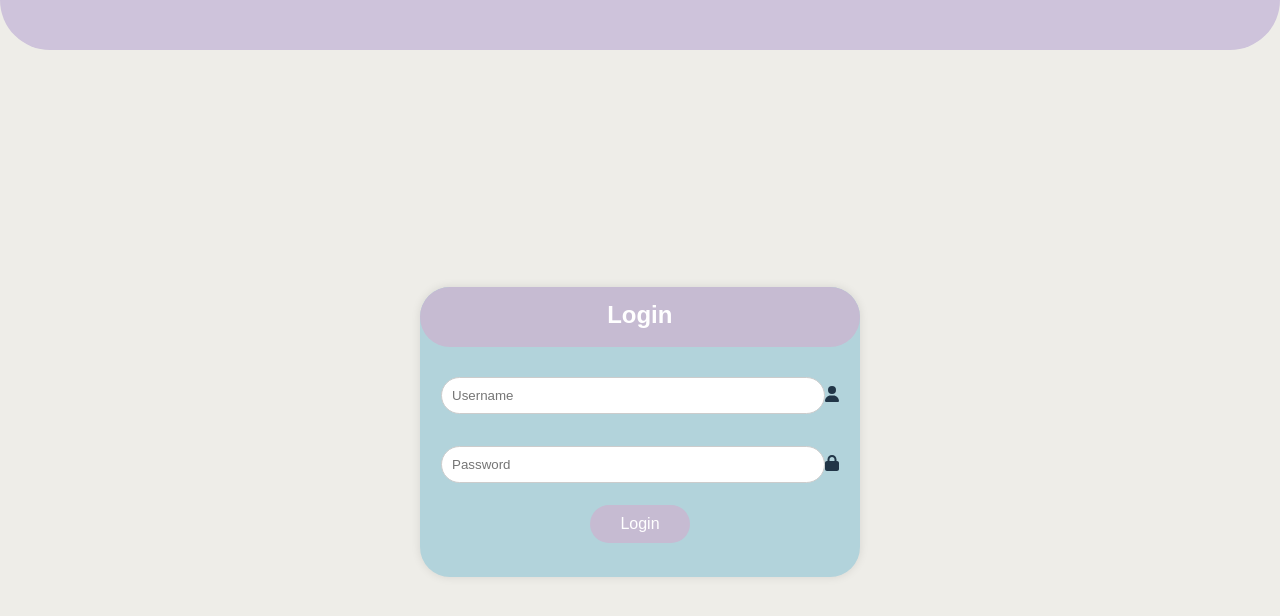
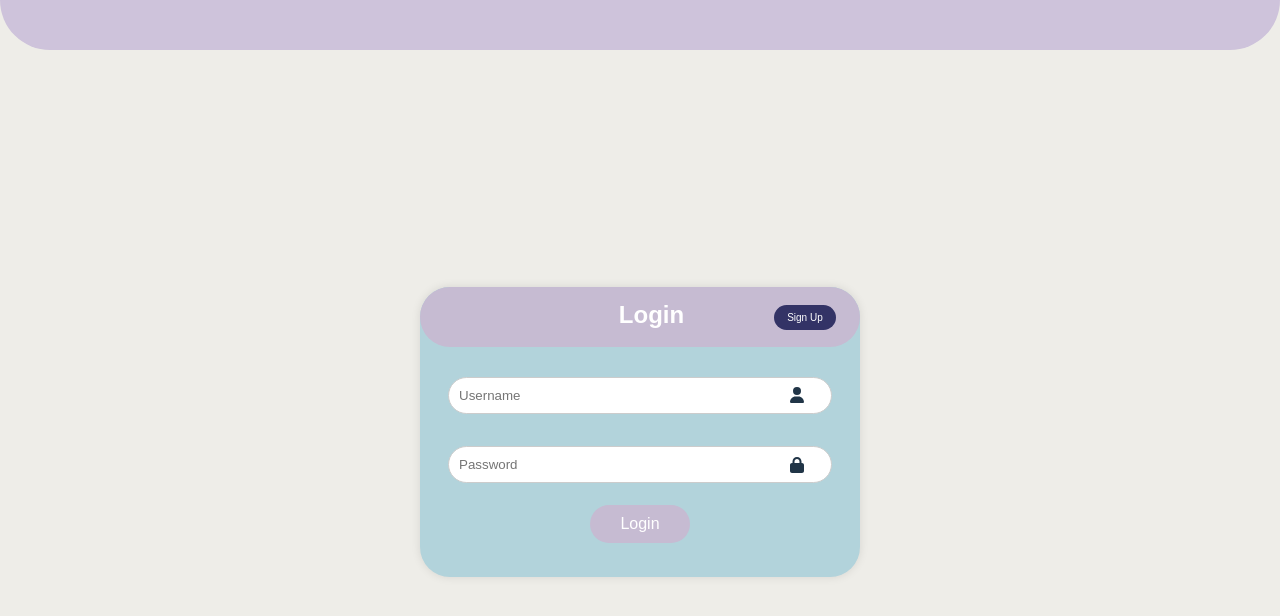
Before and after one commit to Gxamsrtt023/Alway_project, a React (Vite) app: page / in a window 1280 px wide. Shown: the top 616 px of the page. Built offline with nearby package versions, Linux system fonts and the light colour scheme.

Commit message:
final login

```diff
--- a/src/login.css
+++ b/src/login.css
@@ -6,6 +6,7 @@ body {
   box-sizing: border-box;
   font-family: Arial, sans-serif;
 }
+
 
 .container {
   display: flex;
@@ -25,22 +26,35 @@ body {
   box-shadow: 0 0 10px rgba(0, 0, 0, 0.1);
   border-radius: 30px;
   text-align: center;
+  margin: auto
+
 }
 
 .login_uptext {
   position: absolute;
   height: 60px; /* ใช้ absolute positioning */
   top: 0; /* ชิดขอบบนของกล่อง */
-  left: 0; /* ชิดขอบซ้ายของกล่อง */
+  left: 0;
   background-color: #C6BBD2;
   padding: 15px;
+  padding-left: 100px;
   border-radius: 40px 40px 40px 40px; /* ปรับ border-radius */
   font-size: 24px;
   color: #fff;
-  text-align: center;
   width: calc(109% - 40px); /* ความกว้างลดลงตาม padding */
-  margin: 0; /* ลบ margin */
-  box-sizing: border-box; /* รวม padding ในความกว้าง */
+  margin: 0;
+  box-sizing: border-box;
+
+}
+
+.signup_button {
+  background-color: #333366;
+  color: #fff;
+  border-radius: 20px;
+  font-size: 10px;
+  position: relative; /* Add relative positioning */
+  left: 90px; /* Adjust button's horizontal position */
+  top: -2px;
 }
 
 form {
@@ -73,6 +87,21 @@ input[type="password"] {
   box-sizing: border-box;
 }
 
+.iconusername {
+  position: absolute;
+  left: 370px; /* Adjust as needed */
+  top: 100px; /* Center vertically */
+   /* Center vertically */
+}
+
+.iconpassword {
+  position: absolute;
+  left: 370px; /* Adjust as needed */
+  top: 170px; /* Center vertically */
+   /* Center vertically */
+}
+
+
 .login_button {
   width: 100%;
   background-color: #C6BBD2;
@@ -83,12 +112,9 @@ input[type="password"] {
   width: 100px;
   font-size: 16px;
   margin: 10px;
-
 }
 
-.login_button:hover {
-  background-color: #a18fbf;
-}
+
 
 /* Additional Styles */
 .header-rectangle {
@@ -108,15 +134,3 @@ input[type="password"] {
   width: 200px;
   height: 50px;
 }
-
-/* Assuming you have styles for container, box_login, login_uptext, and login_button */
-
-.login_label {
-  display: flex; /* Allow icon and input to be placed inline */
-  align-items: center; /* Vertically align icon and input text */
-  margin-bottom: 10px;
-}
-
-.login_icon {
-  margin-right: 10px; /* Add spacing between icon and input text */
-}
--- a/src/login.jsx
+++ b/src/login.jsx
@@ -12,14 +12,19 @@ function Login() {
 
       <div className="container">
         <div className="box_login">
-          <h1 className='login_uptext'>
-            Login
-          </h1>
+          <div className="login_header">
+            <h1 className='login_uptext'>
+              Login
+              <button className='signup_button'>
+              Sign Up
+            </button>
+            </h1>
+
+          </div>
           <form>
-            <label>
-
+          <label className='login_name'>
+            <FontAwesomeIcon className='iconusername' icon={faUser} />
               <input
-                className='login_name'
                 name='account'
                 type='text'
                 placeholder='Username'
@@ -27,19 +32,17 @@ function Login() {
                 maxLength={10}
                 required
               />
-              <FontAwesomeIcon icon={faUser} />
-            </label>
-
+          </label>
             <label className='login_password'>
+            <FontAwesomeIcon className='iconpassword' icon={faLock} />
               <input
-                className='login_name'
                 name='password'
                 type='password'
                 placeholder='Password'
                 autoComplete='off'
                 required
               />
-              <FontAwesomeIcon icon={faLock} />
+
             </label>
 
             <button className='login_button'>Login</button>
```
